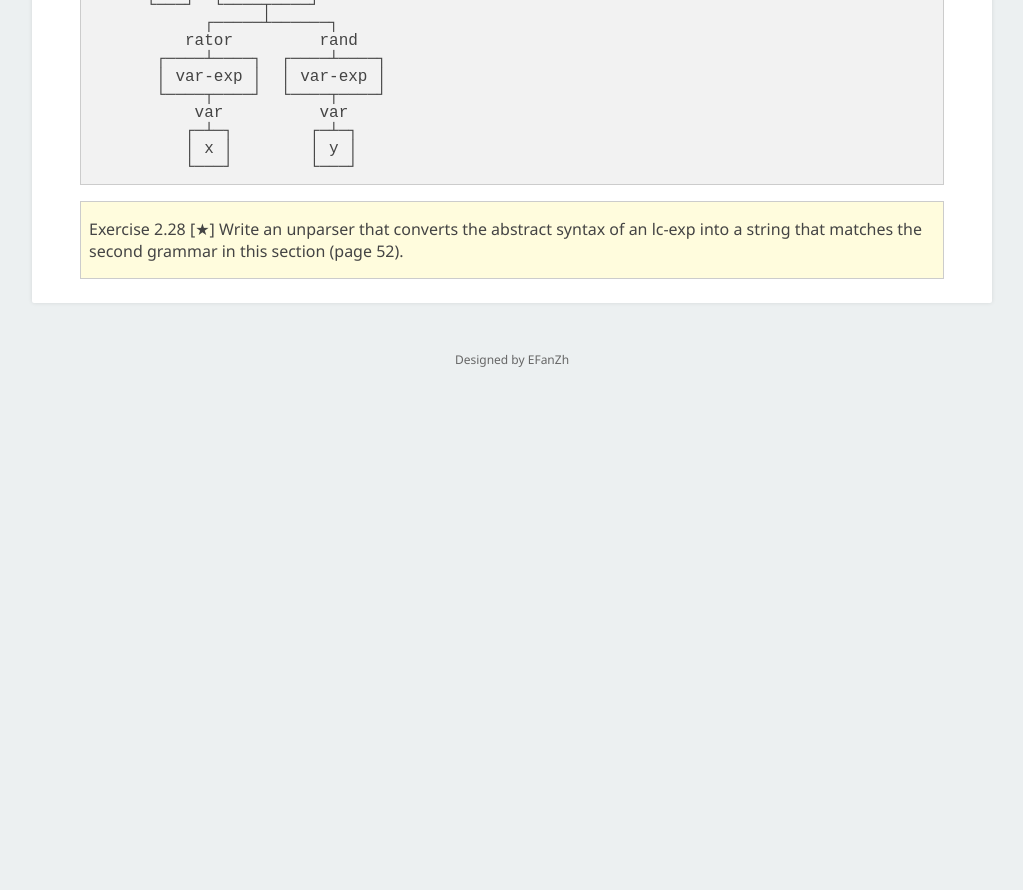
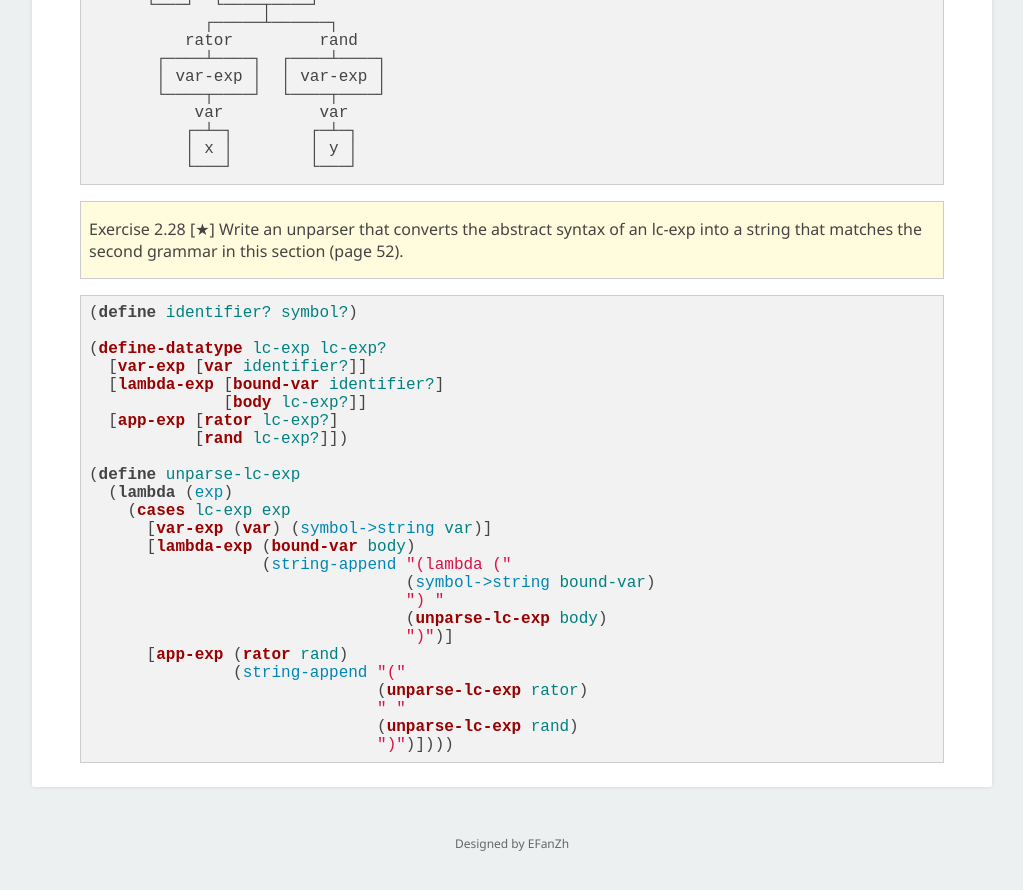
Before and after one commit to EFanZh/efanzh.github.io, a Jekyll site: the page built from _posts/2017-08-06-essentials-of-programming-languages-exercises.md, in a window 1280 px wide and 900 px high, scrolled down 36272 px. Shown: the top 890 px of the window, without its empty margins (128-1151 px from the left). Built offline with Jekyll 4.4.1, drawn with Linux system fonts in a browser that asks for light colours; formulas are drawn with MathJax 3; before the commit the page ends 36688 px from its top, so only the background shows below that.

Commit message:
Add solution for EOPL exercise 2.28

````diff
--- a/_posts/2017-08-06-essentials-of-programming-languages-exercises.md
+++ b/_posts/2017-08-06-essentials-of-programming-languages-exercises.md
@@ -1908,3 +1908,31 @@ bound-var     body
 
 > Exercise 2.28 [★] Write an unparser that converts the abstract syntax of an lc-exp into a string that matches the
 > second grammar in this section (page 52).
+
+```racket
+(define identifier? symbol?)
+
+(define-datatype lc-exp lc-exp?
+  [var-exp [var identifier?]]
+  [lambda-exp [bound-var identifier?]
+              [body lc-exp?]]
+  [app-exp [rator lc-exp?]
+           [rand lc-exp?]])
+
+(define unparse-lc-exp
+  (lambda (exp)
+    (cases lc-exp exp
+      [var-exp (var) (symbol->string var)]
+      [lambda-exp (bound-var body)
+                  (string-append "(lambda ("
+                                 (symbol->string bound-var)
+                                 ") "
+                                 (unparse-lc-exp body)
+                                 ")")]
+      [app-exp (rator rand)
+               (string-append "("
+                              (unparse-lc-exp rator)
+                              " "
+                              (unparse-lc-exp rand)
+                              ")")])))
+```
````
